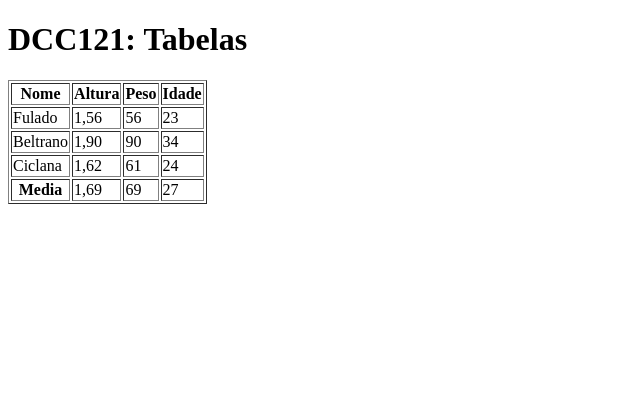
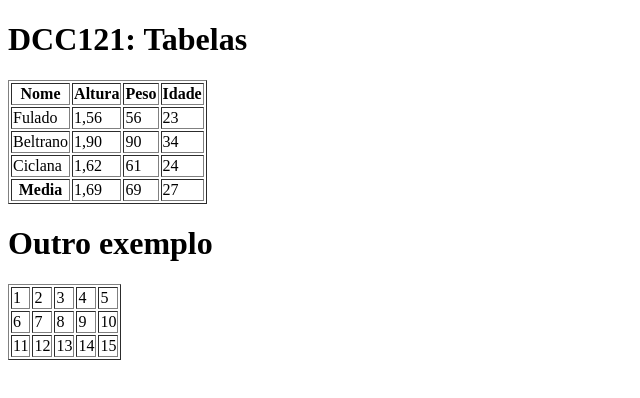
Before and after one commit to ufjf-dcc121/ufjf-dcc121-2022-1-atv2-emanuellesilva, a plain HTML site: page tabela.html in a window 1280 px wide. Shown: the whole page, without its empty margins (0-640 px from the left). Drawn offline with Linux system fonts and the light colour scheme.

Commit message:
Adiciona outro exemplo de tabela

```diff
--- a/tabela.html
+++ b/tabela.html
@@ -48,4 +48,31 @@
             </tr>
          </tfoot>
     </table>
+
+    <h1>Outro exemplo</h1>
+    <table border = "1">
+        <tbody>
+            <tr>
+                <td>1</td>
+                <td>2</td>
+                <td>3</td>
+                <td>4</td>
+                <td>5</td>
+            </tr>
+            <tr>
+                <td>6</td>
+                <td>7</td>
+                <td>8</td>
+                <td>9</td>
+                <td>10</td>
+            </tr>
+            <tr>
+                <td>11</td>
+                <td>12</td>
+                <td>13</td>
+                <td>14</td>
+                <td>15</td>
+            </tr>
+        </tbody>
+    </table>
 </html>
```
